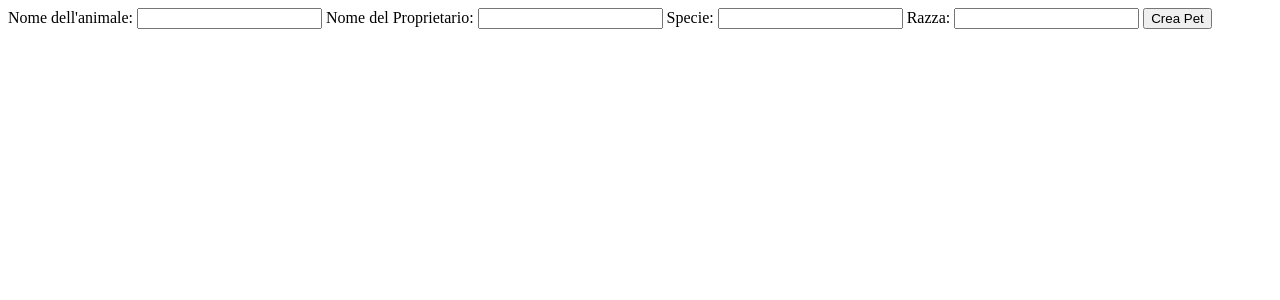
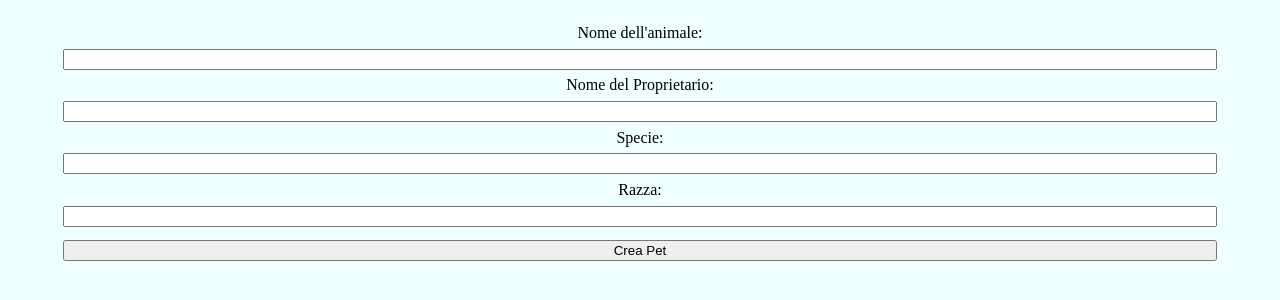
Before and after one commit to GianmariaRicciolini/S7-L1, a plain HTML site: page index.html in a window 1280 px wide. Drawn offline with Linux system fonts and the light colour scheme.

Commit message:
little style

```diff
--- a/index.html
+++ b/index.html
@@ -4,6 +4,27 @@
     <meta charset="UTF-8" />
     <meta name="viewport" content="width=device-width, initial-scale=1.0" />
     <title>Document</title>
+    <style>
+      body {
+        background-color: azure;
+      }
+
+      form {
+        display: flex;
+        flex-direction: column;
+        padding: 1em 3em;
+        justify-content: center;
+      }
+
+      label {
+        text-align: center;
+      }
+
+      button,
+      input {
+        margin: 0.5em;
+      }
+    </style>
   </head>
   <body>
     <form id="form">
```
